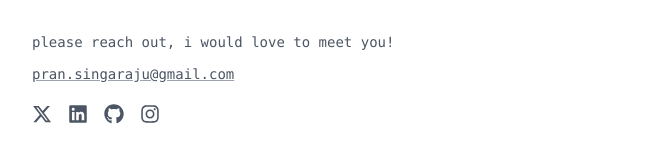
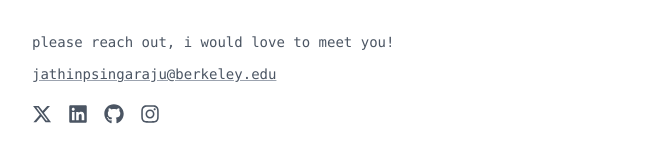
Before and after one commit to jpsingaraju/personal-website, a Next.js app: page / in a window 1280 px wide. Shown: the part 636-790 px from the top of the page, without its empty margins (272-924 px from the left). Built offline with nearby package versions, Linux system fonts and the light colour scheme.

Commit message:
updated email

```diff
--- a/app/page.js
+++ b/app/page.js
@@ -164,10 +164,10 @@ export default function Home() {
           </p>
 
           <Link
-            href="mailto:pran.singaraju@gmail.com"
+            href="mailto:jathinpsingaraju@berkeley.edu"
             className="block text-gray-600 hover:text-gray-900 underline decoration-gray-400 hover:decoration-gray-600 transition-all text-xs sm:text-sm"
           >
-            pran.singaraju@gmail.com
+            jathinpsingaraju@berkeley.edu
           </Link>
 
           <div className="flex gap-3 sm:gap-4 text-sm sm:text-base pt-2">
```
